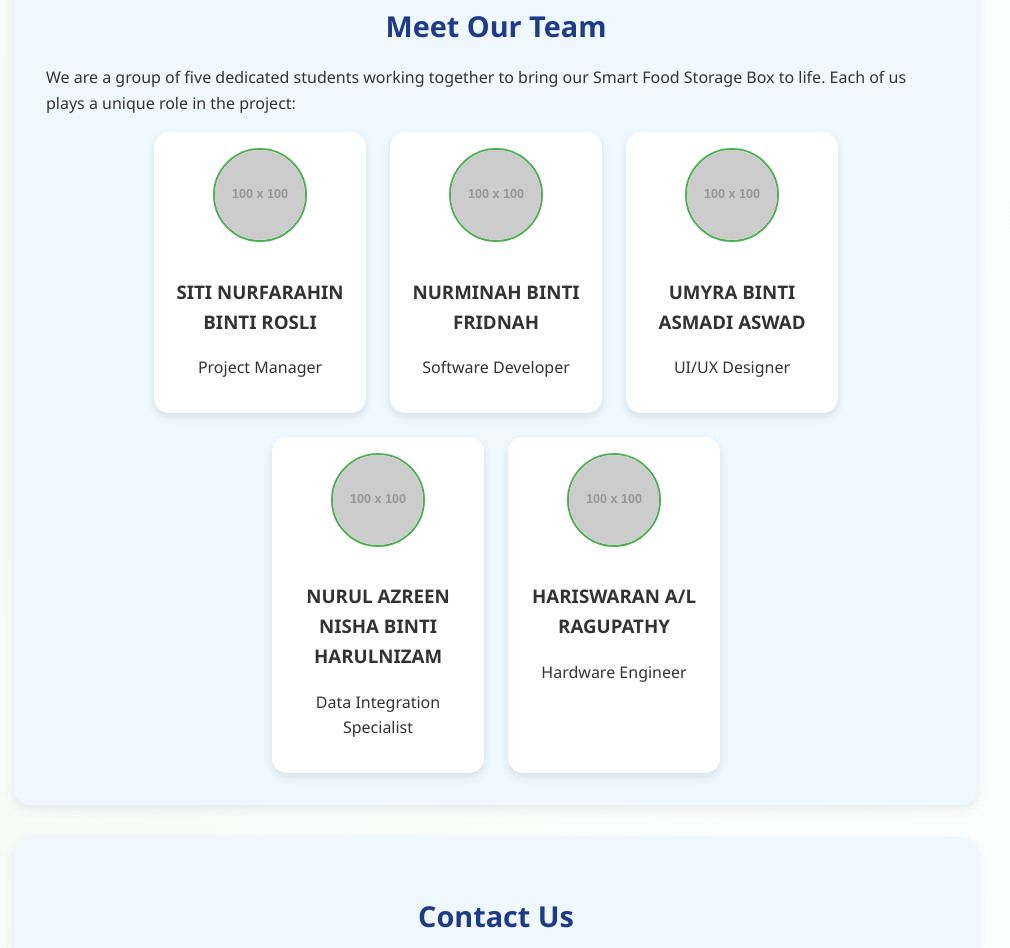
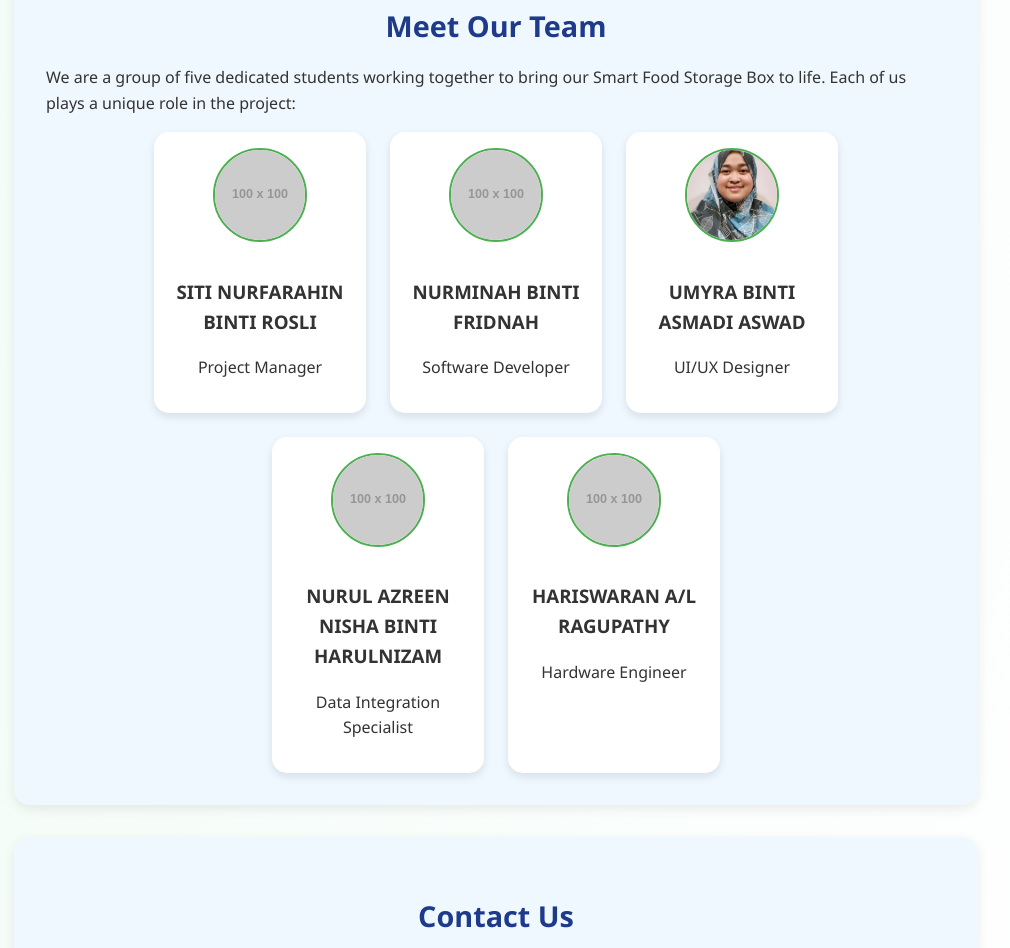
Before and after one commit to yoursnami/food, a plain HTML site: page index.html in a window 1280 px wide. Shown: the part 3606-4554 px from the top of the page, without its empty margins (144-1154 px from the left). Drawn offline with Linux system fonts and the light colour scheme; placeholder pictures from the web are drawn by us.

Commit message:
Update index.html

```diff
--- a/index.html
+++ b/index.html
@@ -208,7 +208,8 @@
         <p>Software Developer</p>
       </div>
       <div class="team-member">
-        <img src="https://via.placeholder.com/100" alt="Team Member 3">
+       <img src="mira.jpg" alt="UMYRA BINTI ASMADI ASWAD">
+
         <h3>UMYRA BINTI ASMADI ASWAD</h3>
         <p>UI/UX Designer</p>
       </div>
```
